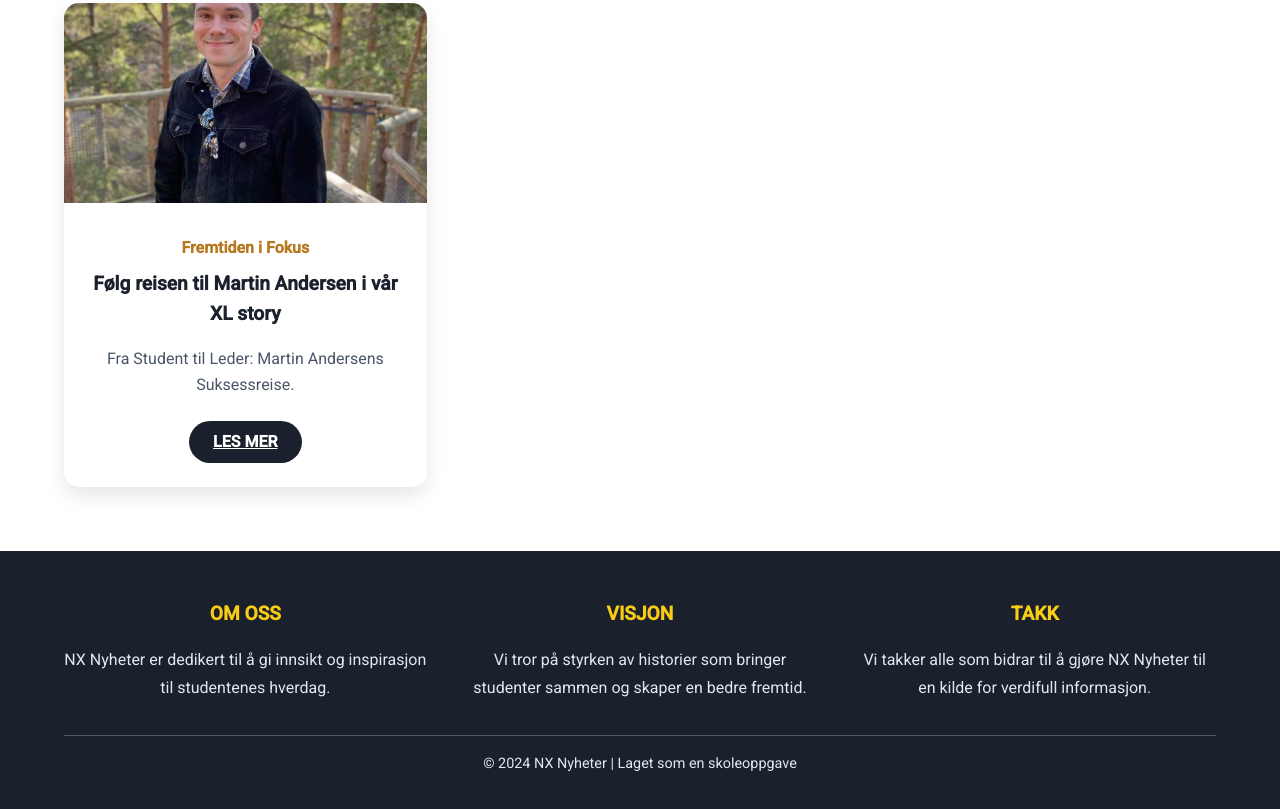
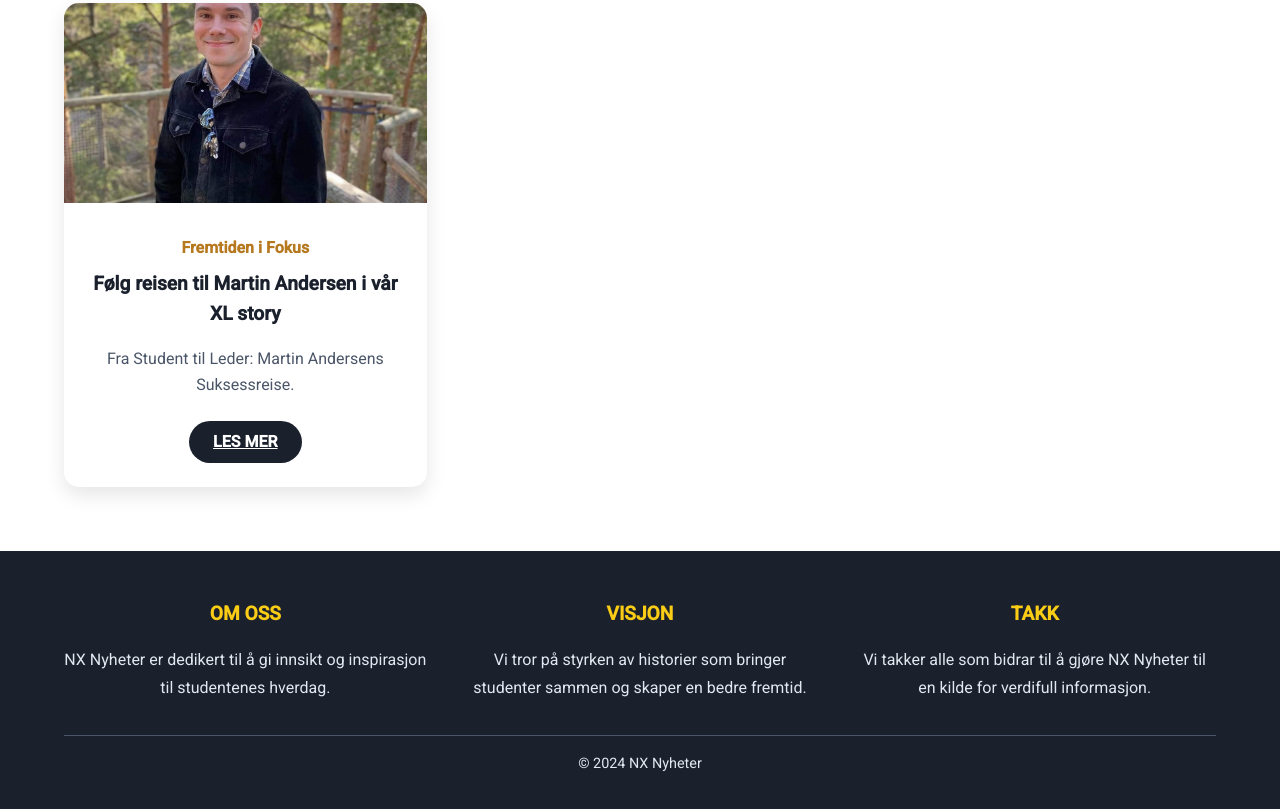
Before and after one commit to WarisTheDon/Kommukinkasjon-Gruppe-oppgave-1, a plain HTML site: page index.html in a window 1280 px wide. Shown: the part 1472-2281 px from the top of the page. Drawn offline with nearby package versions, Linux system fonts and the light colour scheme.

Commit message:
Update index.html

```diff
--- a/index.html
+++ b/index.html
@@ -89,7 +89,7 @@
             </div>
         </div>
         <div class="footer-bottom">
-            <p>&copy; 2024 NX Nyheter | Laget som en skoleoppgave</p>
+            <p>&copy; 2024 NX Nyheter</p>
         </div>
     </div>
 </footer>
```
